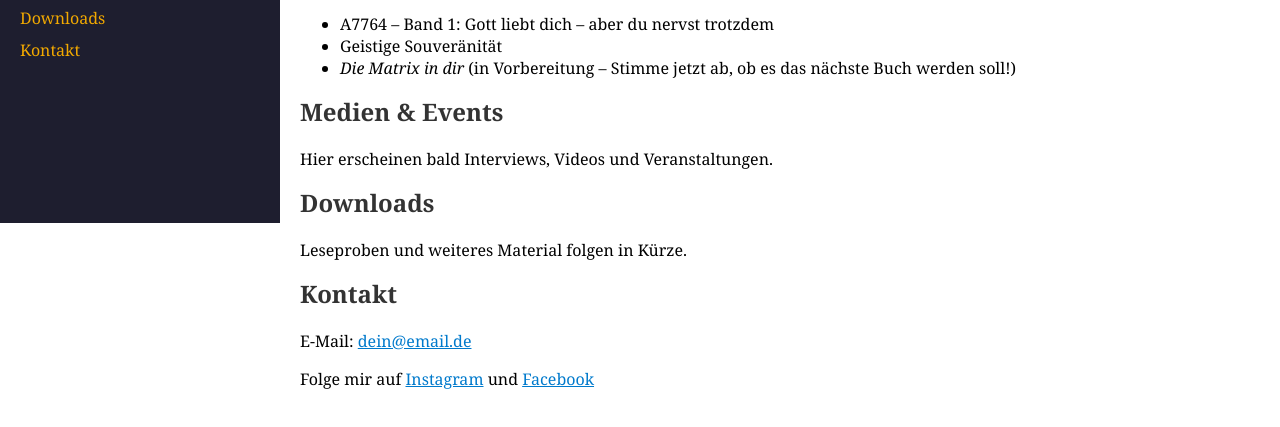
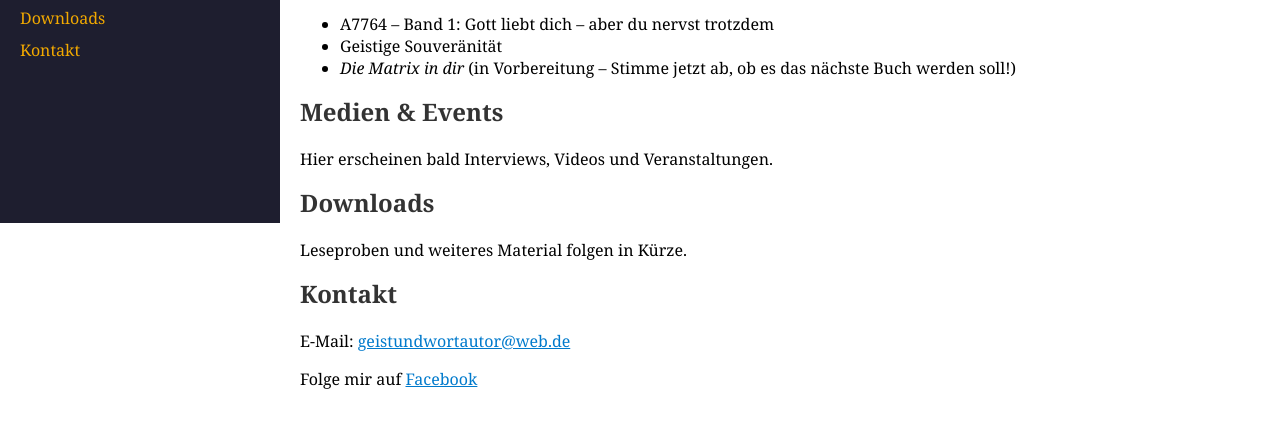
Before and after one commit to Geist-und-Wort-Autor/Geist-und-Wort-Autor.github.io, a plain HTML site: page index.html in a window 1280 px wide. Shown: the part 617-1044 px from the top of the page. Drawn offline with Linux system fonts and the light colour scheme.

Commit message:
Update index.html

```diff
--- a/index.html
+++ b/index.html
@@ -63,8 +63,8 @@
 
     <section id="contact">
         <h2>Kontakt</h2>
-        <p>E-Mail: <a href="mailto:dein@email.de">dein@email.de</a></p>
-        <p>Folge mir auf <a href="https://instagram.com/deinprofil" target="_blank">Instagram</a> und <a href="https://facebook.com/deinprofil" target="_blank">Facebook</a></p>
+        <p>E-Mail: <a href="mailto:geistundwortautor@web.de">geistundwortautor@web.de</a></p>
+        <p>Folge mir auf <a href="https://www.facebook.com/profile.php?id=61576918876528" target="_blank">Facebook</a></p>
     </section>
 </div>
 </body>
```
